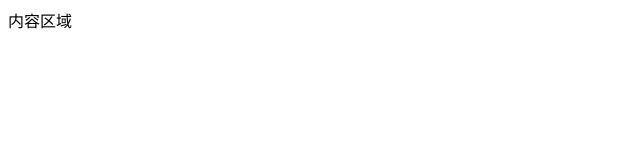
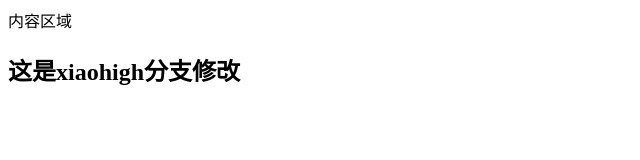
Before and after one commit to h582699867/githublearn, a plain HTML site: page index.html in a window 1280 px wide. Shown: the whole page, without its empty margins (0-640 px from the left). Drawn offline with Linux system fonts and the light colour scheme.

Commit message:
修改index.html-xiaohigh

```diff
--- a/index.html
+++ b/index.html
@@ -11,6 +11,9 @@
 <body>
     <header></header>
     <section>内容区域</section>
+    <aside>
+        <h1>这是xiaohigh分支修改</h1>
+    </aside>
     <footer></footer>
 </body>
 
```
